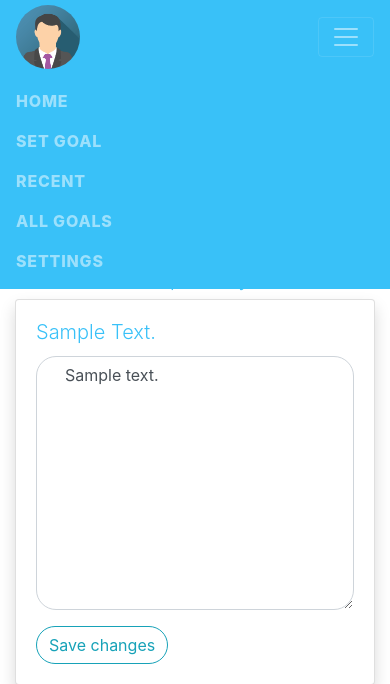
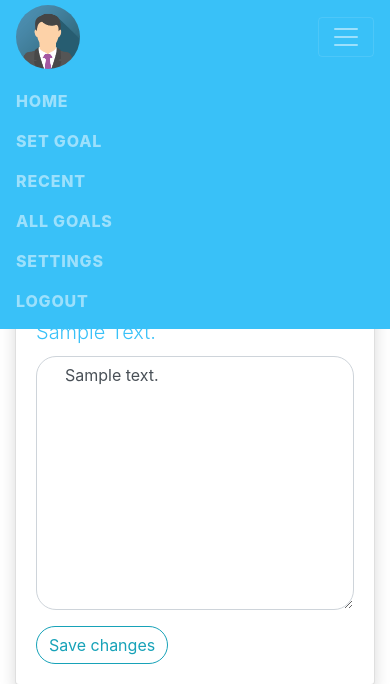
Before and after one commit to Rahu-ju/LPT, a Django app: page /edit_entry/1 in a window 390 px wide, after a click that opens the changed part. Shown: the top 684 px of the page. Run offline with Django 3.2, Linux system fonts and the light colour scheme; a user stored in the database is signed in; tables that the repository leaves empty hold one stand-in row (values such as "Sample post"); some libraries are stand-ins or nearby versions; some web fonts are replaced.

Commit message:
give logout button for mobile screen.

```diff
--- a/learning_path_tracker/templates/learning_path_tracker/base.html
+++ b/learning_path_tracker/templates/learning_path_tracker/base.html
@@ -65,7 +65,11 @@
           <li class="nav-item">
             <a class="nav-link " href="{% url 'updateinfo' %}">settings</a>
           </li>
-
+          {% if user.is_authenticated %}
+            <li class="nav-item">
+              <a class="nav-link d-block d-sm-none" href="{% url 'logout' %}">Logout</a>
+            </li>
+          {% endif %}
         </ul>
 
       </div>
```
Also changed, not shown: db.sqlite3.
